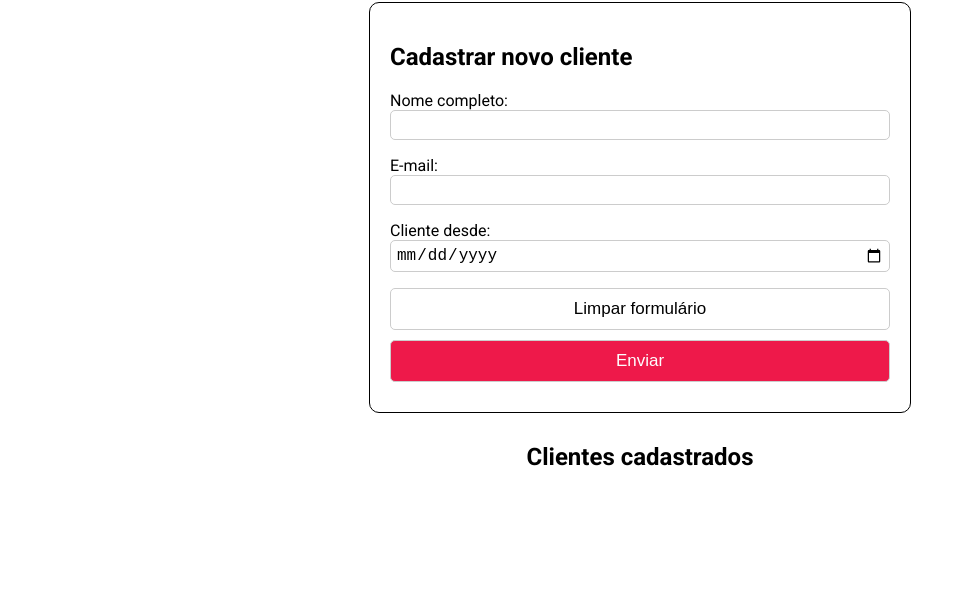
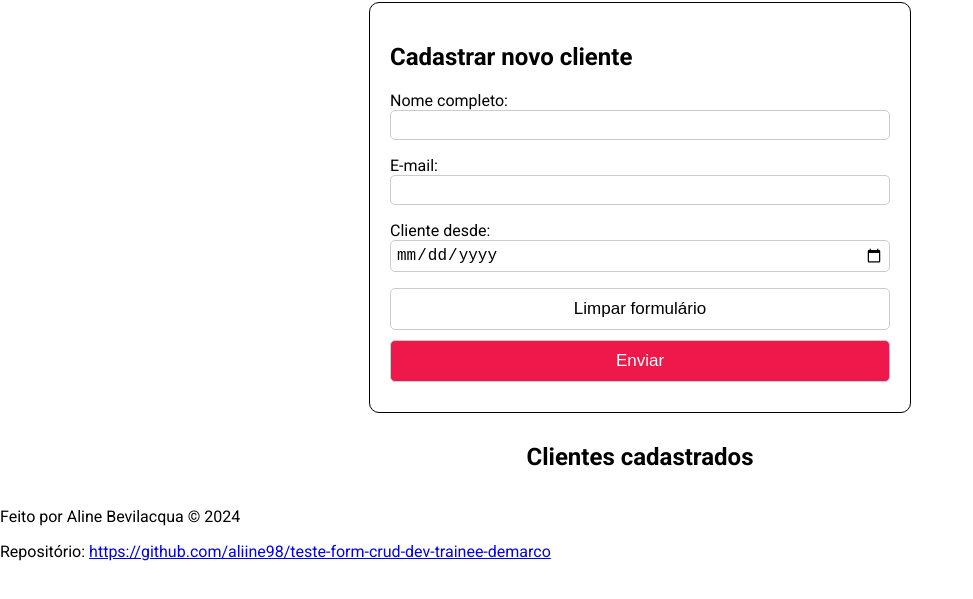
Before and after one commit to aliine98/teste-dev-trainee-demarco, a plain HTML site: page index.html in a window 1280 px wide. Shown: the part 79-678 px from the top of the page, without its empty margins (0-973 px from the left). Drawn offline with Linux system fonts and the light colour scheme.

Commit message:
feat: adiciona footer

```diff
--- a/index.html
+++ b/index.html
@@ -30,6 +30,10 @@
             <h2 class="clients-title">Clientes cadastrados</h2>
             <ul id="clients"></ul>
         </main>
+        <footer>
+            <p>Feito por Aline Bevilacqua &copy; 2024</p>
+            <p>Repositório: <a href="https://github.com/aliine98/teste-form-crud-dev-trainee-demarco" target="_blank">https://github.com/aliine98/teste-form-crud-dev-trainee-demarco</a></p>
+        </footer>
     </body>
 
 </html>
```
